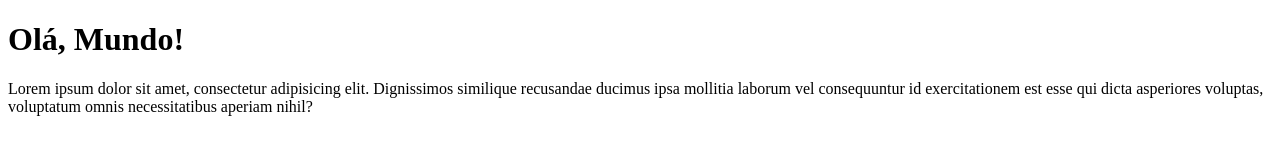
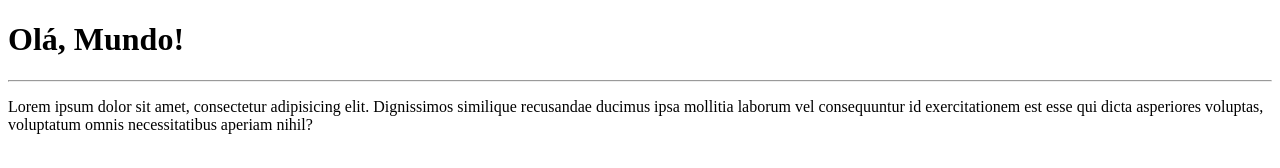
Before and after one commit to ArthurBrumX/Ola-Mundo, a plain HTML site: page Site-Exemplo/Index.html in a window 1280 px wide. Drawn offline with Linux system fonts and the light colour scheme.

Commit message:
Mudei o o Titulo

```diff
--- a/Site-Exemplo/Index.html
+++ b/Site-Exemplo/Index.html
@@ -4,10 +4,11 @@
     <meta charset="UTF-8">
     <meta http-equiv="X-UA-Compatible" content="IE=edge">
     <meta name="viewport" content="width=device-width, initial-scale=1.0">
-    <title>Document</title>
+    <title>Meu primeiro site em repositorio</title>
 </head>
 <body>
     <h1>Olá, Mundo!</h1>
+    <hr>
     <p>Lorem ipsum dolor sit amet, consectetur adipisicing elit. Dignissimos similique recusandae ducimus
         ipsa mollitia laborum vel consequuntur id exercitationem est esse qui dicta asperiores voluptas,
         voluptatum omnis necessitatibus aperiam nihil?</p>
```
